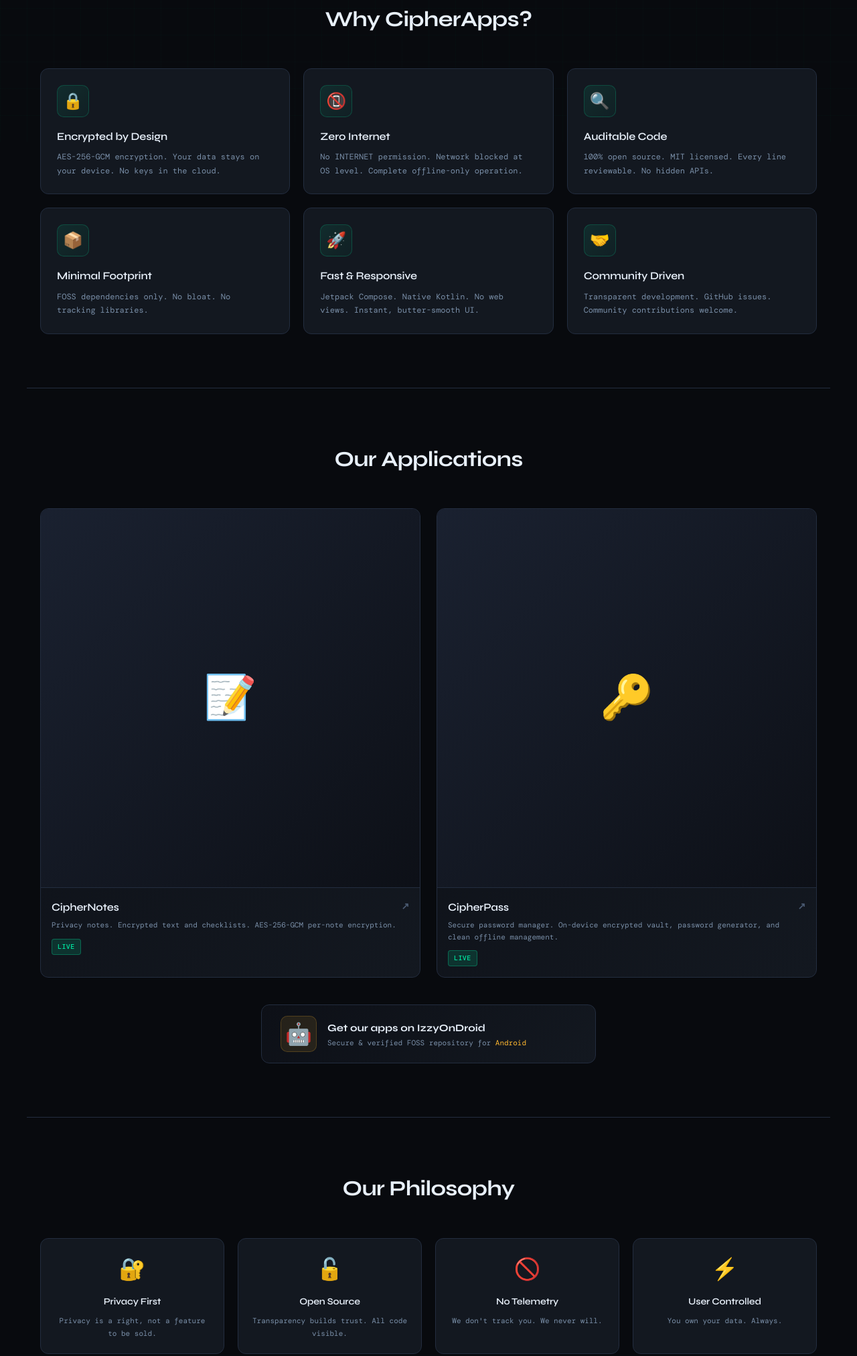
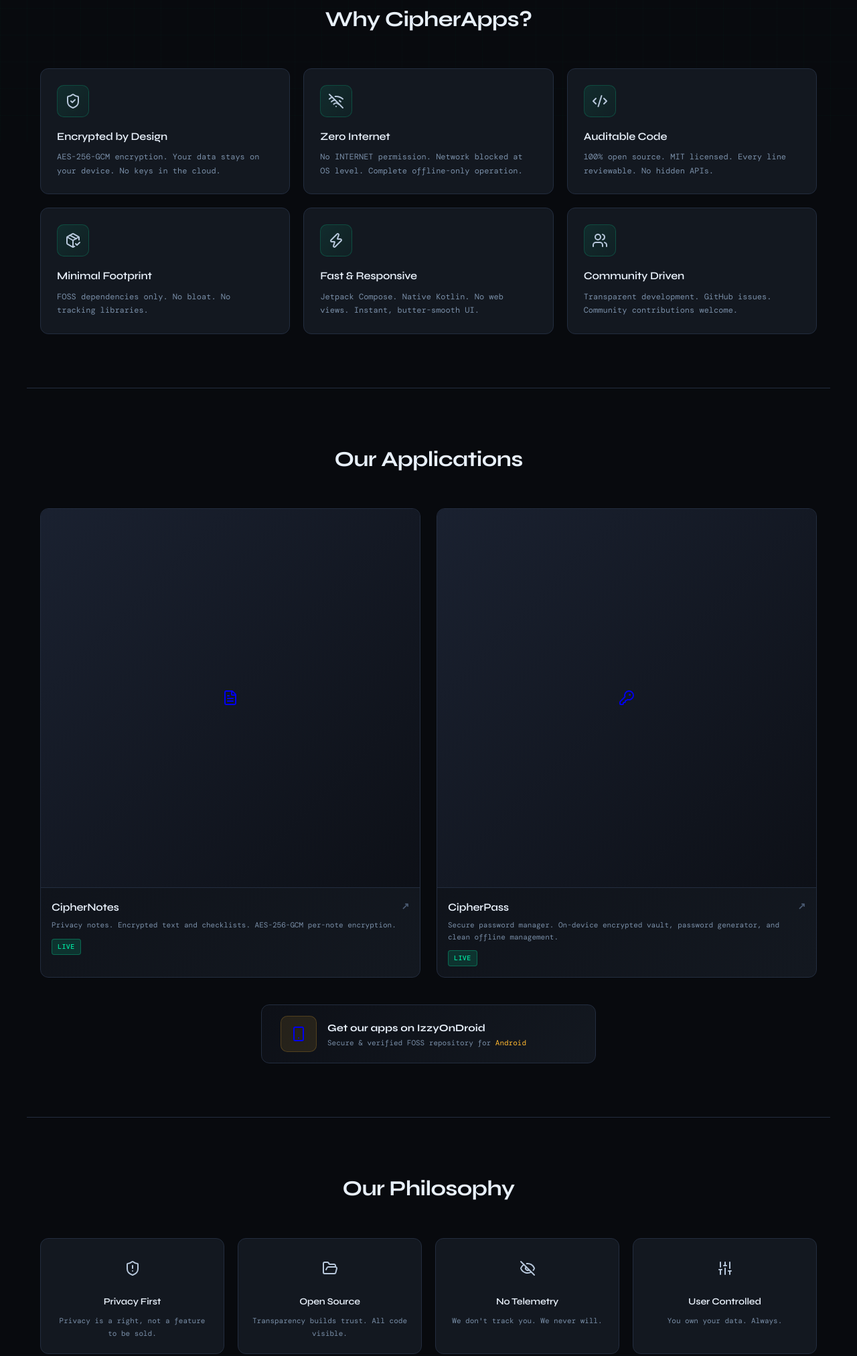
Before and after one commit to CipherApps/cipherapps.github.io, a plain HTML site: page index.html in a window 1280 px wide. Shown: the part 588-2613 px from the top of the page at 67% size. Drawn offline with nearby package versions, Linux system fonts and the light colour scheme; a web font is replaced by a local one.

Commit message:
Replace emoji icons with Lucide icons in HTML

```diff
--- a/index.html
+++ b/index.html
@@ -7,12 +7,13 @@
     <link rel="preconnect" href="https://fonts.googleapis.com">
     <link href="https://fonts.googleapis.com/css2?family=DM+Mono:wght@300;400;500&family=Syne:wght@600;700;800&display=swap" rel="stylesheet">
     <link rel="stylesheet" href="style.css">
+    <script src="https://unpkg.com/lucide@latest"></script>
 </head>
 <body>
     <header>
         <div class="header-content">
             <a href="#" class="logo">
-                <div class="logo-icon">🔐</div>
+                <div class="logo-icon"><i data-lucide="lock"></i></div>
                 <div>
                     <div class="logo-text">Cipher</div>
                     <div class="logo-sub">Apps</div>
@@ -51,32 +52,32 @@
             <h2 class="section-title">Why CipherApps?</h2>
             <div class="features-grid">
                 <div class="feature-card">
-                    <div class="feature-icon">🔒</div>
+                    <div class="feature-icon"><i data-lucide="shield-check"></i></div>
                     <div class="feature-name">Encrypted by Design</div>
                     <p class="feature-desc">AES-256-GCM encryption. Your data stays on your device. No keys in the cloud.</p>
                 </div>
                 <div class="feature-card">
-                    <div class="feature-icon">📵</div>
+                    <div class="feature-icon"><i data-lucide="wifi-off"></i></div>
                     <div class="feature-name">Zero Internet</div>
                     <p class="feature-desc">No INTERNET permission. Network blocked at OS level. Complete offline-only operation.</p>
                 </div>
                 <div class="feature-card">
-                    <div class="feature-icon">🔍</div>
+                    <div class="feature-icon"><i data-lucide="code-xml"></i></div>
                     <div class="feature-name">Auditable Code</div>
                     <p class="feature-desc">100% open source. MIT licensed. Every line reviewable. No hidden APIs.</p>
                 </div>
                 <div class="feature-card">
-                    <div class="feature-icon">📦</div>
+                    <div class="feature-icon"><i data-lucide="package-check"></i></div>
                     <div class="feature-name">Minimal Footprint</div>
                     <p class="feature-desc">FOSS dependencies only. No bloat. No tracking libraries.</p>
                 </div>
                 <div class="feature-card">
-                    <div class="feature-icon">🚀</div>
+                    <div class="feature-icon"><i data-lucide="zap"></i></div>
                     <div class="feature-name">Fast & Responsive</div>
                     <p class="feature-desc">Jetpack Compose. Native Kotlin. No web views. Instant, butter-smooth UI.</p>
                 </div>
                 <div class="feature-card">
-                    <div class="feature-icon">🤝</div>
+                    <div class="feature-icon"><i data-lucide="users"></i></div>
                     <div class="feature-name">Community Driven</div>
                     <p class="feature-desc">Transparent development. GitHub issues. Community contributions welcome.</p>
                 </div>
@@ -87,7 +88,7 @@
             <h2 class="section-title">Our Applications</h2>
                 <div class="apps-grid">
                     <a href="https://github.com/CipherApps/cipher-notes" class="app-card">
-                      <div class="app-icon-big">📝</div>
+                      <div class="app-icon-big"><i data-lucide="file-text"></i></div>
                       <div class="app-info">
                         <div class="app-name">CipherNotes</div>
                         <p class="app-desc">Privacy notes. Encrypted text and checklists. AES-256-GCM per-note encryption.</p>
@@ -96,7 +97,7 @@
                     </a>
 
                     <a href="https://github.com/CipherApps/cipher-pass" class="app-card">
-                      <div class="app-icon-big">🔑</div>
+                      <div class="app-icon-big"><i data-lucide="key-round"></i></div>
                       <div class="app-info">
                         <div class="app-name">CipherPass</div>
                         <p class="app-desc">Secure password manager. On-device encrypted vault, password generator, and clean offline management.</p>
@@ -106,7 +107,7 @@
                   </div>
             <div class="izzy-banner-container">
                 <a href="https://apt.izzysoft.de/fdroid/index/apk/dev.cipher.notes" class="izzy-banner" target="_blank" rel="noopener noreferrer">
-                    <div class="izzy-logo">🤖</div>
+                    <div class="izzy-logo"><i data-lucide="smartphone"></i></div>
                     <div class="izzy-text-content">
                         <div class="izzy-title">Get our apps on IzzyOnDroid</div>
                         <div class="izzy-subtitle">Secure & verified FOSS repository for <span>Android</span></div>
@@ -119,22 +120,22 @@
             <h2 class="section-title">Our Philosophy</h2>
             <div class="values-grid">
                 <div class="value-card">
-                    <div class="value-emoji">🔐</div>
+                    <div class="value-emoji"><i data-lucide="shield-alert"></i></div>
                     <div class="value-title">Privacy First</div>
                     <p class="value-text">Privacy is a right, not a feature to be sold.</p>
                 </div>
                 <div class="value-card">
-                    <div class="value-emoji">🔓</div>
+                    <div class="value-emoji"><i data-lucide="folder-open"></i></div>
                     <div class="value-title">Open Source</div>
                     <p class="value-text">Transparency builds trust. All code visible.</p>
                 </div>
                 <div class="value-card">
-                    <div class="value-emoji">🚫</div>
+                    <div class="value-emoji"><i data-lucide="eye-off"></i></div>
                     <div class="value-title">No Telemetry</div>
                     <p class="value-text">We don't track you. We never will.</p>
                 </div>
                 <div class="value-card">
-                    <div class="value-emoji">⚡</div>
+                    <div class="value-emoji"><i data-lucide="sliders"></i></div>
                     <div class="value-title">User Controlled</div>
                     <p class="value-text">You own your data. Always.</p>
                 </div>
@@ -148,7 +149,7 @@
                 <a href="https://github.com/CipherApps">GitHub</a>
                 <a href="https://codeberg.org/CipherApps">Codeberg</a>
                 <a href="https://github.com/CipherApps/cipher-notes">CipherNotes</a>
-                <a href="https://github.com/CipherApps">CipherPass</a>
+                <a href="https://github.com/CipherApps/cipher-pass">CipherPass</a>
                 <a href="mailto:cipher-apps@proton.me">Contact</a>
             </div>
             <div class="footer-divider"></div>
@@ -159,5 +160,9 @@
             </p>
         </div>
     </footer>
+
+    <script>
+        lucide.createIcons();
+    </script>
 </body>
 </html>
```
